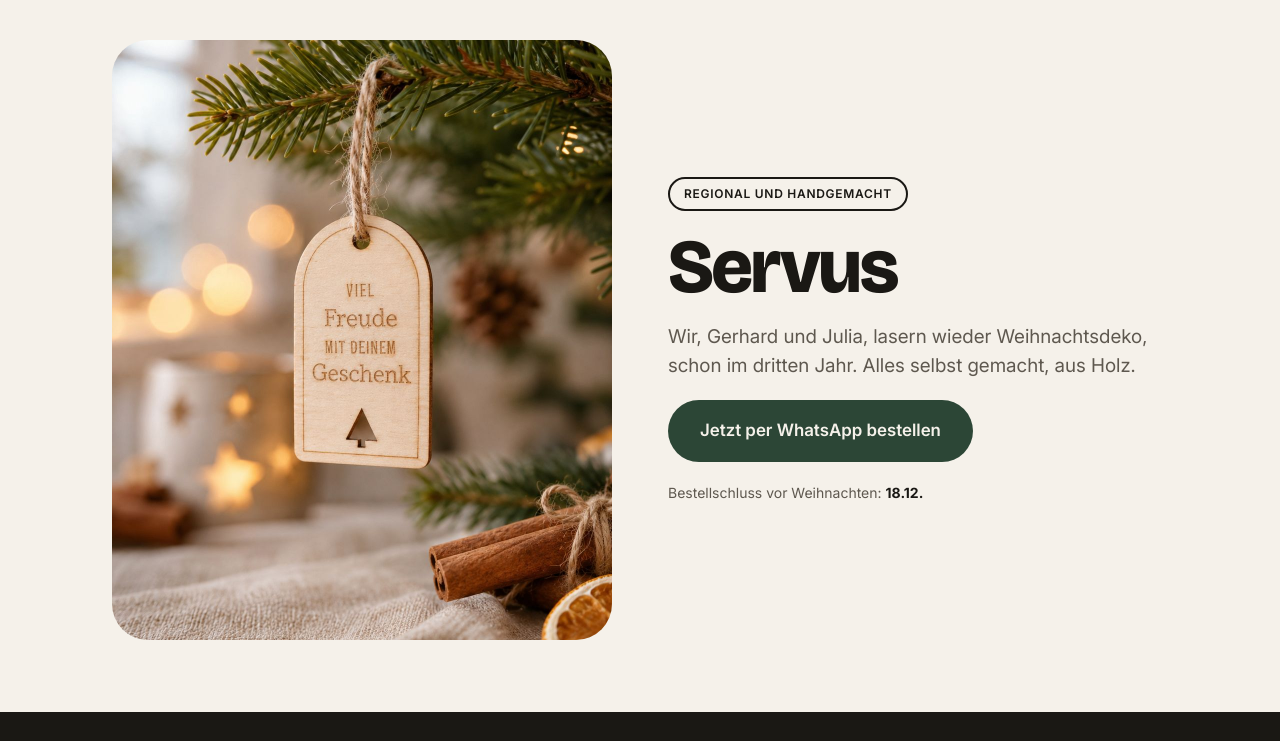
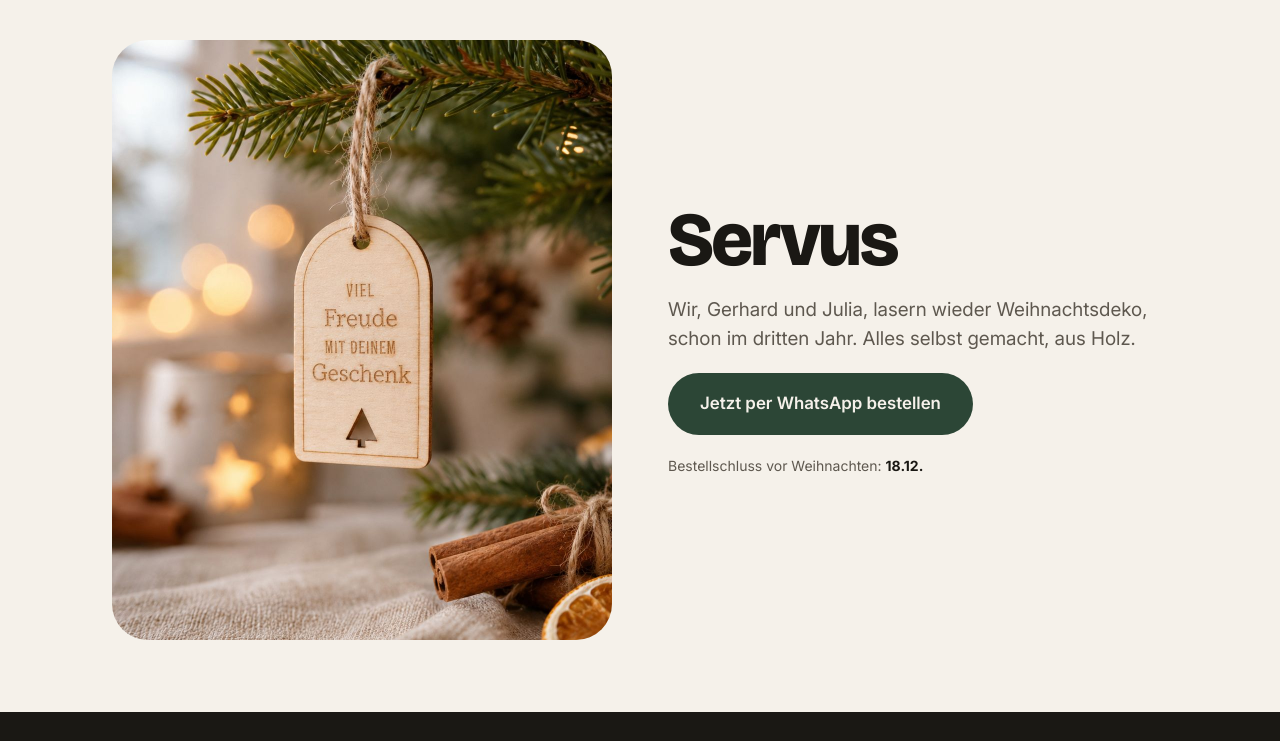
Before and after one commit to DDesignCoding/Weihnachtsanh-nger, a plain HTML site: page index.html in a window 1280 px wide. Shown: the top 741 px of the page. Drawn offline with Linux system fonts and the light colour scheme.

Commit message:
Remove badge from hero section
Removed the badge indicating 'Regional und handgemacht' from the hero section.

```diff
--- a/index.html
+++ b/index.html
@@ -140,7 +140,6 @@ h1,h2,h3{font-family:var(--display);font-weight:800;margin:0}
   <div class="wrap">
     <img class="hero-img" src="Produktbilder/hero-geschenkanhaenger-tanne.jpg" alt="Holzanhänger „Viel Freude mit deinem Geschenk“ am Tannenzweig" width="1000" height="1250">
     <div class="hero-text">
-      <div class="badge">Regional und handgemacht</div>
       <h1>Servus</h1>
       <p class="lead">Wir, Gerhard und Julia, lasern wieder Weihnachtsdeko, schon im dritten Jahr. Alles selbst gemacht, aus Holz.</p>
       <!-- WhatsApp-Nummer 1 von 2 -->
```
